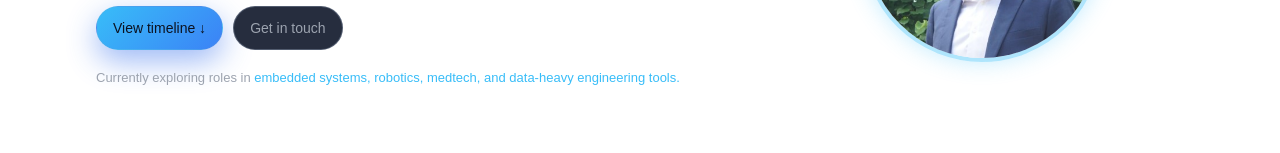
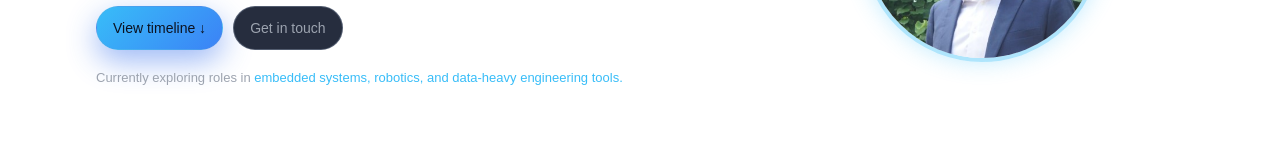
Before and after one commit to alilks05/portfolio, a Next.js app: page / in a window 1280 px wide. Shown: the part 294-447 px from the top of the page. Built offline with nearby package versions, Linux system fonts and the light colour scheme; no server answers.

Commit message:
addVoltCarbon

```diff
--- a/app/page.tsx
+++ b/app/page.tsx
@@ -243,7 +243,7 @@ export default function HomePage() {
     </div>
 
     <p className="hero-meta">
-      Currently exploring roles in <strong>embedded systems, robotics, medtech, and data-heavy engineering tools.</strong>
+      Currently exploring roles in <strong>embedded systems, robotics, and data-heavy engineering tools.</strong>
     </p>
   </div>
 
@@ -413,7 +413,7 @@ export default function HomePage() {
             <div className="contact-main">
               <p>
                 I’d love to connect about internships, projects, or collaborations in embedded
-                systems, medtech, robotics, or data tooling.
+                systems, robotics, or data tooling.
               </p>
               <p style={{ marginTop: 8 }}>
                 <strong>
```
